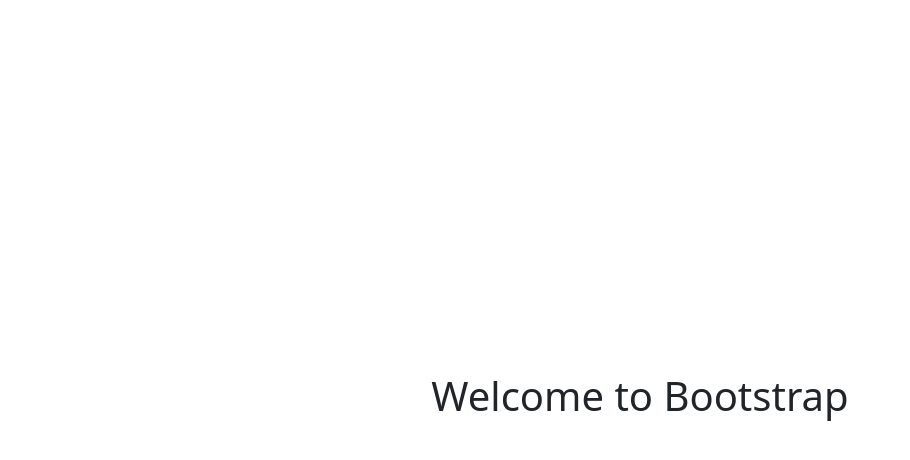
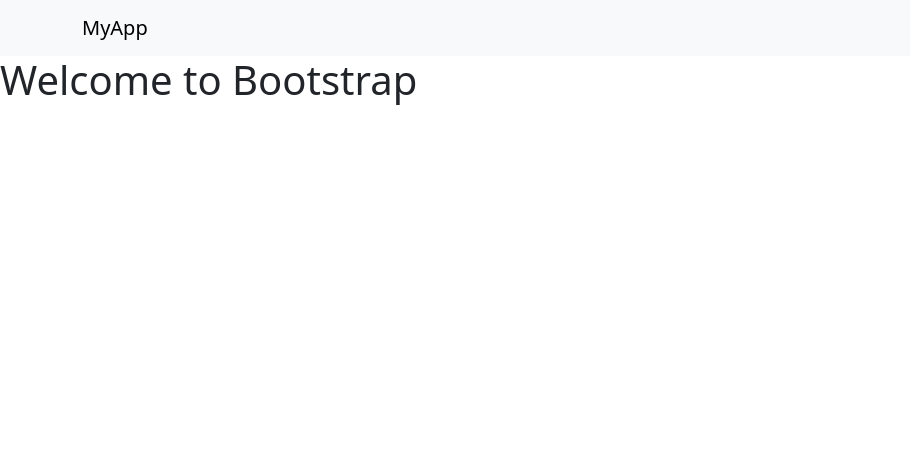
Before and after one commit to Brijithk/chatapp, a React (Vite) app: page / in a window 1280 px wide. Shown: the top 460 px of the page, without its empty margins (0-910 px from the left). Built offline with nearby package versions, Linux system fonts and the light colour scheme.

Commit message:
added some new files

```diff
--- /dev/null
+++ b/src/components/Navbar.tsx
@@ -0,0 +1,48 @@
+import React from "react";
+import "bootstrap/dist/css/bootstrap.min.css";
+import "bootstrap/dist/js/bootstrap.bundle.min.js";
+
+const Navbar = () => {
+  return (
+    <nav className="navbar navbar-expand-lg navbar-light bg-light">
+      <div className="container">
+
+        {/* Brand */}
+        <h2 className="navbar-brand m-0">MyApp</h2>
+
+        {/* Toggler Button */}
+        <button
+          className="navbar-toggler"
+          type="button"
+          data-bs-toggle="collapse"
+          data-bs-target="#navMenu"
+          aria-controls="navMenu"
+          aria-expanded="false"
+          aria-label="Toggle navigation"
+        >
+          <span className="navbar-toggler-icon"></span>
+        </button>
+
+        {/* Collapsible Menu */}
+        <div className="collapse navbar-collapse" id="navMenu">
+          <ul className="navbar-nav ms-auto">
+            <li className="nav-item">
+              <a className="nav-link" href="#">Home</a>
+            </li>
+
+            <li className="nav-item">
+              <a className="nav-link" href="#">About</a>
+            </li>
+
+            <li className="nav-item">
+              <a className="nav-link" href="#">Contact</a>
+            </li>
+          </ul>
+        </div>
+
+      </div>
+    </nav>
+  );
+};
+
+export default Navbar;
--- a/src/pages/home/Home.jsx
+++ b/src/pages/home/Home.jsx
@@ -2,9 +2,11 @@
 import Sidebar from '../../components/sidebar/Sidebar'
 import { obj } from '../../data/constant'
 import "bootstrap/dist/css/bootstrap.min.css";
+import Navbar from '../../components/Navbar';
 const Home = () => {
   return (
-    <div className={"d-flex justify-content-center align-items-center vh-100"}>
+    <div>
+      <Navbar />
       <h1>Welcome to Bootstrap</h1>
     </div>
   )
```
